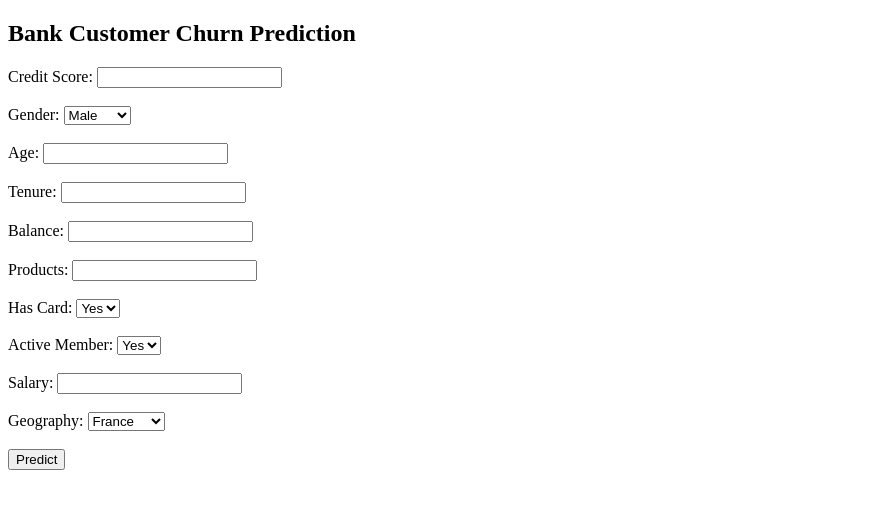
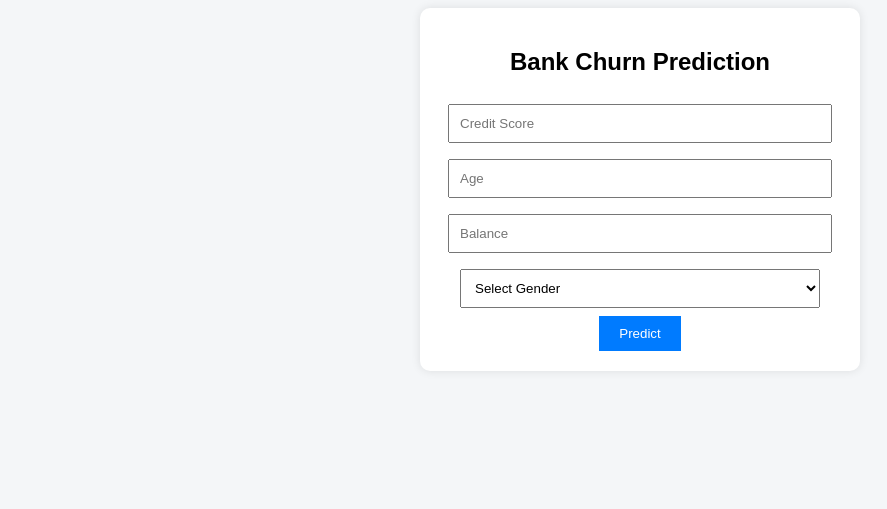
Before and after one commit to rishibhardwaj90/bank-churn-project, a Flask app: page / in a window 1280 px wide. Shown: the top 509 px of the page, without its empty margins (0-887 px from the left). Run offline with Flask 3, Linux system fonts and the light colour scheme; parts of the project's set-up code (start-up, migrations or seed data) failed here and were passed over.

Commit message:
Update title and form layout in index.html

```diff
--- a/templates/index.html
+++ b/templates/index.html
@@ -1,57 +1,70 @@
 <!DOCTYPE html>
 <html>
 <head>
-    <title>Churn Prediction</title>
+    <title>Bank Churn Prediction</title>
+    <style>
+        body {
+            font-family: Arial;
+            background: #f4f6f8;
+            text-align: center;
+        }
+        .container {
+            width: 400px;
+            margin: auto;
+            background: white;
+            padding: 20px;
+            border-radius: 10px;
+            box-shadow: 0 0 10px rgba(0,0,0,0.1);
+        }
+        input, select {
+            width: 90%;
+            padding: 10px;
+            margin: 8px;
+        }
+        button {
+            background: #007bff;
+            color: white;
+            padding: 10px 20px;
+            border: none;
+            cursor: pointer;
+        }
+        .result {
+            margin-top: 15px;
+            font-weight: bold;
+            color: green;
+        }
+        .error {
+            color: red;
+        }
+    </style>
 </head>
 <body>
 
-<h2>Bank Customer Churn Prediction</h2>
+<div class="container">
+    <h2>Bank Churn Prediction</h2>
 
-<form action="/predict" method="post">
+    <form action="/predict" method="post">
+        <input type="number" name="credit_score" placeholder="Credit Score" required>
+        <input type="number" name="age" placeholder="Age" required>
+        <input type="number" name="balance" placeholder="Balance" required>
 
-Credit Score: <input type="number" name="creditscore"><br><br>
+        <select name="gender" required>
+            <option value="">Select Gender</option>
+            <option value="0">Male</option>
+            <option value="1">Female</option>
+        </select>
 
-Gender:
-<select name="gender">
-<option value="1">Male</option>
-<option value="0">Female</option>
-</select><br><br>
+        <button type="submit">Predict</button>
+    </form>
 
-Age: <input type="number" name="age"><br><br>
+    {% if result %}
+        <div class="result">{{ result }}</div>
+    {% endif %}
 
-Tenure: <input type="number" name="tenure"><br><br>
-
-Balance: <input type="number" name="balance"><br><br>
-
-Products: <input type="number" name="products"><br><br>
-
-Has Card:
-<select name="card">
-<option value="1">Yes</option>
-<option value="0">No</option>
-</select><br><br>
-
-Active Member:
-<select name="active">
-<option value="1">Yes</option>
-<option value="0">No</option>
-</select><br><br>
-
-Salary: <input type="number" name="salary"><br><br>
-
-Geography:
-<select name="geography">
-<option value="France">France</option>
-<option value="Germany">Germany</option>
-<option value="Spain">Spain</option>
-</select><br><br>
-
-<button type="submit">Predict</button>
-
-</form>
-
-<h3>{{ prediction_text }}</h3>
-<h3>{{ risk }}</h3>
+    {% if error %}
+        <div class="error">{{ error }}</div>
+    {% endif %}
+</div>
 
 </body>
 </html>
```
